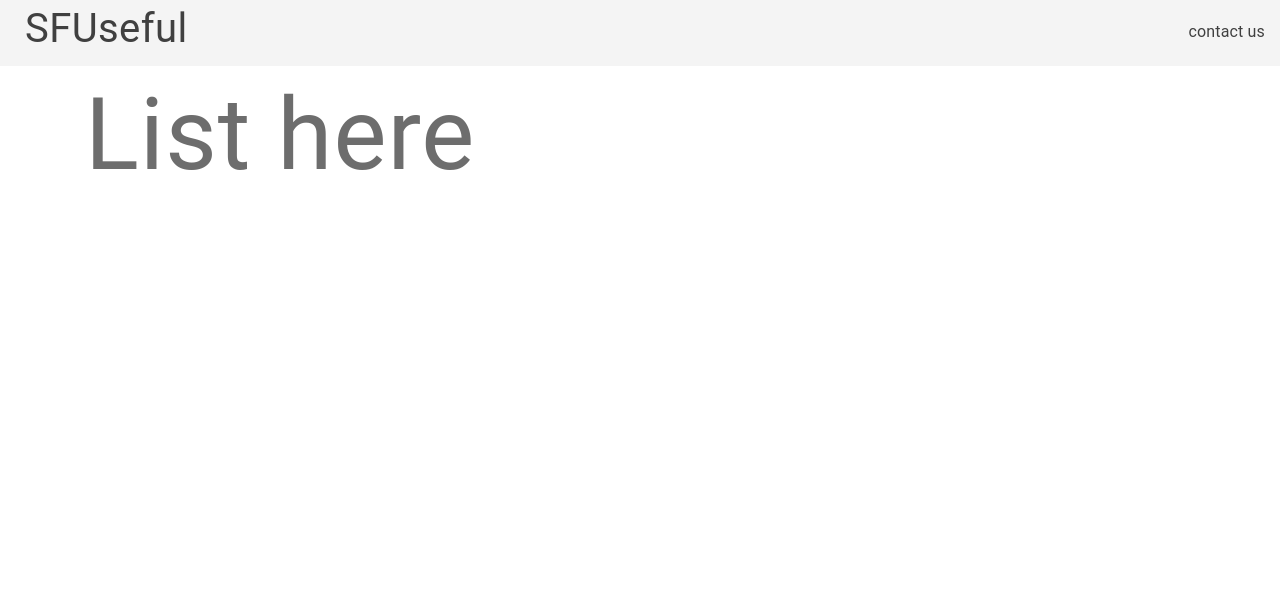
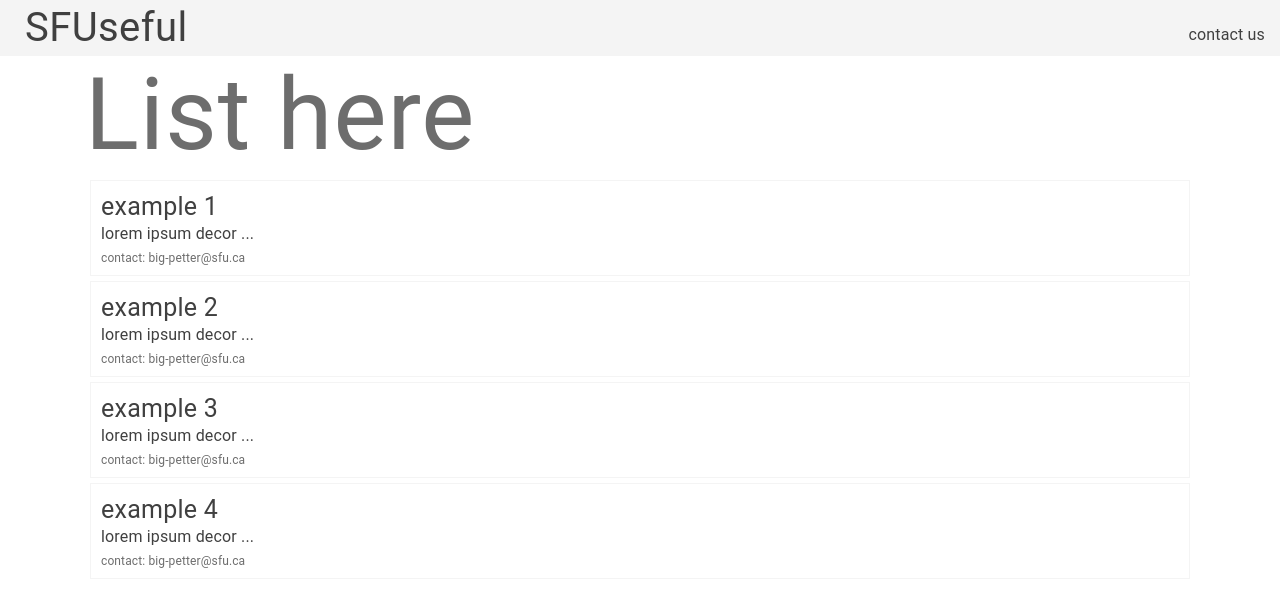
Before and after one commit to oklex/sfuseful, a React (Create React App) app: page / in a window 1280 px wide. Shown: the top 606 px of the page. Built offline with nearby package versions, Linux system fonts and the light colour scheme.

Commit message:
addedd a basic list display

```diff
--- a/src/containers/App/App.tsx
+++ b/src/containers/App/App.tsx
@@ -5,12 +5,13 @@ import "./App.scss";
 import Error404 from "../Error404/Error404";
 import Contact from "../Contact/Contact";
 import SearchList from "../SearchList/SearchList";
+import mockData from "../../data/mockData";
 
 class App extends React.Component<{}, {}> {
   showServicesList = () => {
     return (
       <div>
-        <SearchList />
+        <SearchList data={mockData} />
       </div>
     );
   };
--- a/src/containers/Contact/Contact.tsx
+++ b/src/containers/Contact/Contact.tsx
@@ -1,12 +1,17 @@
 import React from "react";
 import "./Contact.scss";
+import { Link } from "react-router-dom";
 
 const Contact: React.FC<{}> = () => {
   return (
-    <div className='Contact'>
-    <div className='container'>
-      <h1 className="title">Contact us page</h1>
-    </div></div>
+    <div className="Contact">
+      <div className="container">
+        <Link to={"/"}>
+          <p> go back</p>
+        </Link>
+        <h1 className="title">Contact us page</h1>
+      </div>
+    </div>
   );
 };
 
--- a/src/containers/Error404/Error404.tsx
+++ b/src/containers/Error404/Error404.tsx
@@ -1,12 +1,16 @@
-import React from 'react'
-import './Error404.scss'
+import React from "react";
+import "./Error404.scss";
+import { Link } from "react-router-dom";
 
-const Error404 : React.FC<{}> = () => {
-    return (
-        <div>
-            <h1 className='title error'>Error 404</h1>
-        </div>
-    )
-}
+const Error404: React.FC<{}> = () => {
+  return (
+    <div className="error">
+      <h1 className="title">Error 404</h1>
+      <Link to={"/"}>
+        <p> go back</p>
+      </Link>
+    </div>
+  );
+};
 
-export default Error404
+export default Error404;
--- a/src/containers/SearchList/SearchList.scss
+++ b/src/containers/SearchList/SearchList.scss
@@ -1,3 +1,15 @@
+@import '../../styles/colours.scss';
+
 .SearchList {
     padding-top: 30px;
+
+    .service {
+        border-style: solid;
+        border-width: 1px;
+        border-color: $light-grey;
+        padding: 5px;
+        padding-top: 10px;
+        padding-left: 10px;
+        margin: 5px;
+    }
 }
--- a/src/containers/SearchList/SearchList.tsx
+++ b/src/containers/SearchList/SearchList.tsx
@@ -1,12 +1,32 @@
 import React from "react";
+import IService from "../../models/services";
 import "./SearchList.scss";
 
-class SearchList extends React.Component<{}, {}> {
+interface ISearchListProps {
+  data: IService[];
+}
+
+class SearchList extends React.Component<ISearchListProps, {}> {
+  showServices = () => {
+    return this.props.data.map(this.showSingleService);
+  };
+
+  showSingleService = (serivce: IService, index: number) => {
+    return (
+      <div key={index} className="service">
+        <h3>{serivce.title}</h3>
+        <p>{serivce.shortDescription}</p>
+    <p className='smallText'>contact: {serivce.contact}</p>
+      </div>
+    );
+  };
+
   render() {
     return (
       <div className="SearchList">
         <div className="container">
           <h1 className="title">List here</h1>
+          {this.showServices()}
         </div>
       </div>
     );
--- /dev/null
+++ b/src/data/mockData.ts
@@ -0,0 +1,61 @@
+import {IService, IDepartments, IRange} from '../models/services'
+
+export const mockData : IService[] = [
+    {
+        title: "example 1",
+        subtitle: "subtitle",
+        shortDescription: "lorem ipsum decor ...",
+        departments: [
+            IDepartments.All,
+        ],
+        yearRange: {
+            start: 0,
+            end: 4
+        },
+        source: "www.sfu.ca",
+        contact: "big-petter@sfu.ca"
+    },
+    {
+        title: "example 2",
+        subtitle: "subtitle",
+        shortDescription: "lorem ipsum decor ...",
+        departments: [
+            IDepartments.All,
+        ],
+        yearRange: {
+            start: 0,
+            end: 4
+        },
+        source: "www.sfu.ca",
+        contact: "big-petter@sfu.ca"
+    },
+    {
+        title: "example 3",
+        subtitle: "subtitle",
+        shortDescription: "lorem ipsum decor ...",
+        departments: [
+            IDepartments.All,
+        ],
+        yearRange: {
+            start: 0,
+            end: 4
+        },
+        source: "www.sfu.ca",
+        contact: "big-petter@sfu.ca"
+    },
+    {
+        title: "example 4",
+        subtitle: "subtitle",
+        shortDescription: "lorem ipsum decor ...",
+        departments: [
+            IDepartments.All,
+        ],
+        yearRange: {
+            start: 0,
+            end: 4
+        },
+        source: "www.sfu.ca",
+        contact: "big-petter@sfu.ca"
+    }
+]
+export default mockData;
--- /dev/null
+++ b/src/models/services.ts
@@ -0,0 +1,24 @@
+export interface IService {
+    title: string,
+    subtitle: string,
+    shortDescription: string,
+    departments: IDepartments[],
+    yearRange: IRange,
+    source: string,
+    contact: string,
+}
+
+export enum IDepartments {
+    Beedie = "Beedie",
+    CompSci = "Computing Science",
+    Engineering = "Enginering Science",
+    HealthSci = "Health Sciences",
+    All = "All students"
+}
+
+export interface IRange {
+    start: number,
+    end: number
+}
+
+export default IService;
--- a/src/styles/typography.scss
+++ b/src/styles/typography.scss
@@ -1,5 +1,5 @@
 @import "./colours.scss";
-$basicLinePadding: 8px;
+$basicLinePadding: 0px;
 
 body {
   margin: 0;
@@ -16,6 +16,8 @@ body {
   h3,
   h4,
   p {
+    margin-top: 3px;
+    margin-bottom: 3px;
     color: $dark-grey;
     font-style: normal;
     font-weight: normal;
@@ -59,7 +61,8 @@ body {
   }
 
   .title {
-    padding-top: 30px;
+    margin-top: 10px;
+    margin-bottom: 15px;
     font-size: 100px;
     line-height: 100px;
     color: $neutral-grey;
@@ -71,4 +74,10 @@ body {
          line-height: 55px;
      }
   }
+
+  .smallText {
+    padding: 0px;
+    font-size: 12px;
+    color: $neutral-grey;
+  }
 }
```
